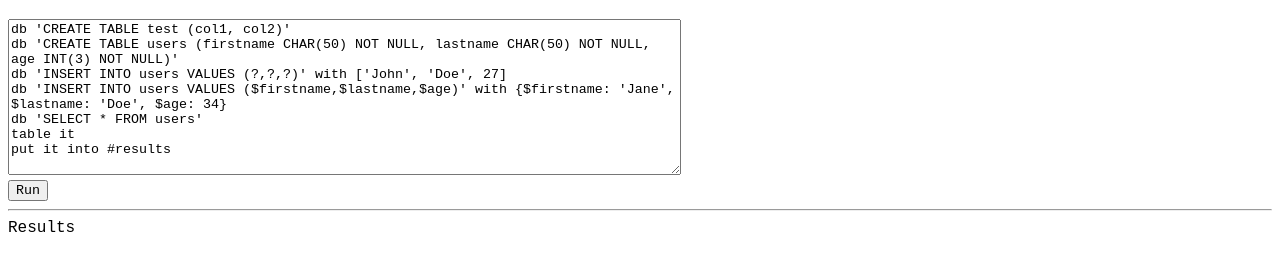
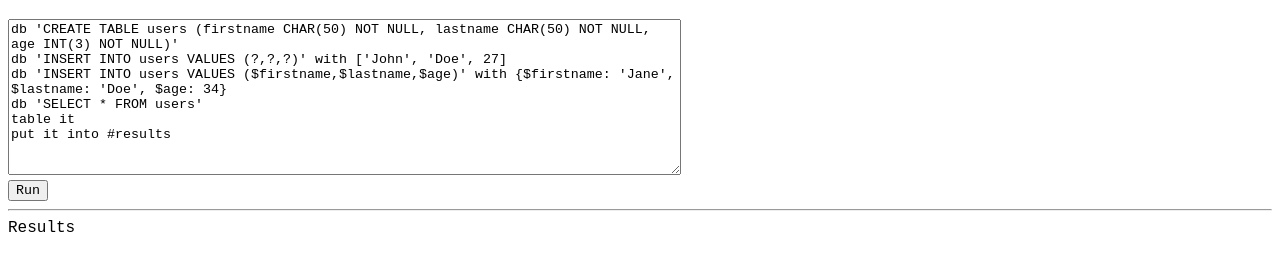
Before and after one commit to Storm-Consulting/_hsql, a plain HTML site: page playground.html in a window 1280 px wide. Shown: the part 87-358 px from the top of the page. Drawn offline with nearby package versions, Linux system fonts and the light colour scheme.

Commit message:
fix: Remove unused table creation from playground
Table test is created but not used.

```diff
--- a/playground.html
+++ b/playground.html
@@ -13,7 +13,6 @@
     <a href="https://github.com/3c2f3e/_hsql/blob/www/playground.html">View source on GitHub</a>
     <h1>_hsql Playground</h1>
     <textarea rows="10" style="width: min(50em,100%);">
-db 'CREATE TABLE test (col1, col2)'
 db 'CREATE TABLE users (firstname CHAR(50) NOT NULL, lastname CHAR(50) NOT NULL, age INT(3) NOT NULL)'
 db 'INSERT INTO users VALUES (?,?,?)' with ['John', 'Doe', 27]
 db 'INSERT INTO users VALUES ($firstname,$lastname,$age)' with {$firstname: 'Jane', $lastname: 'Doe', $age: 34}
```
